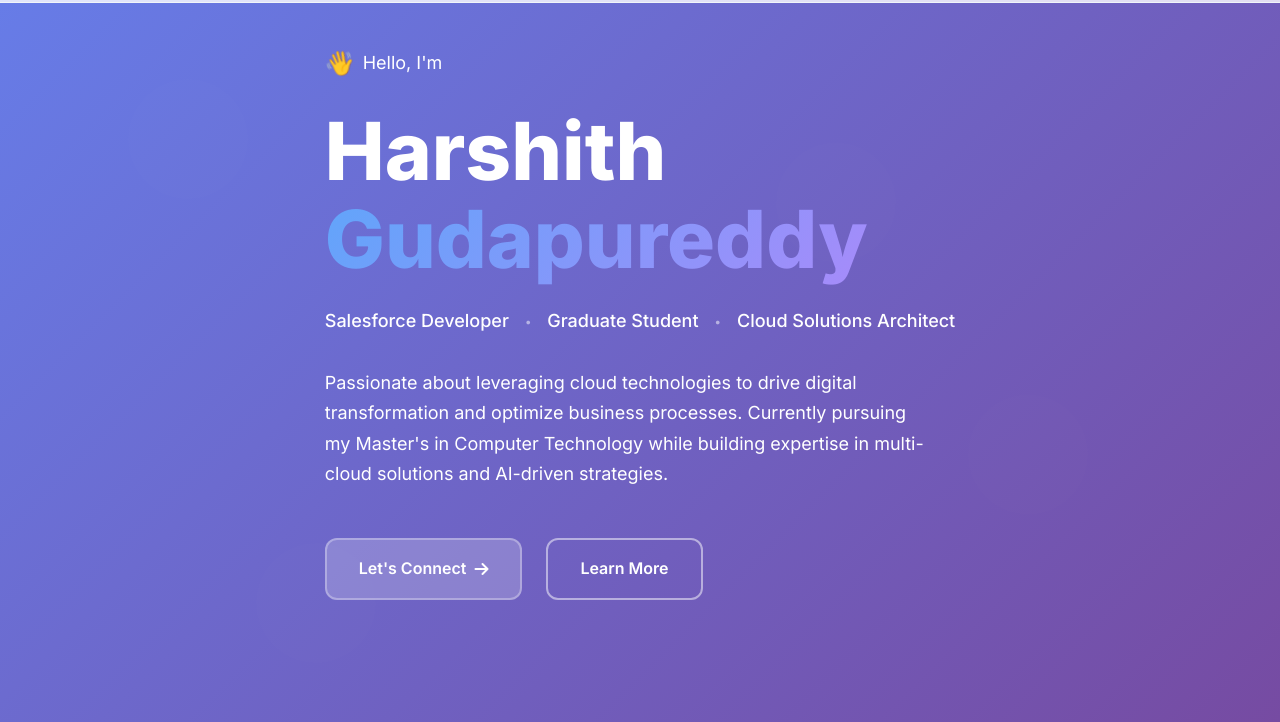
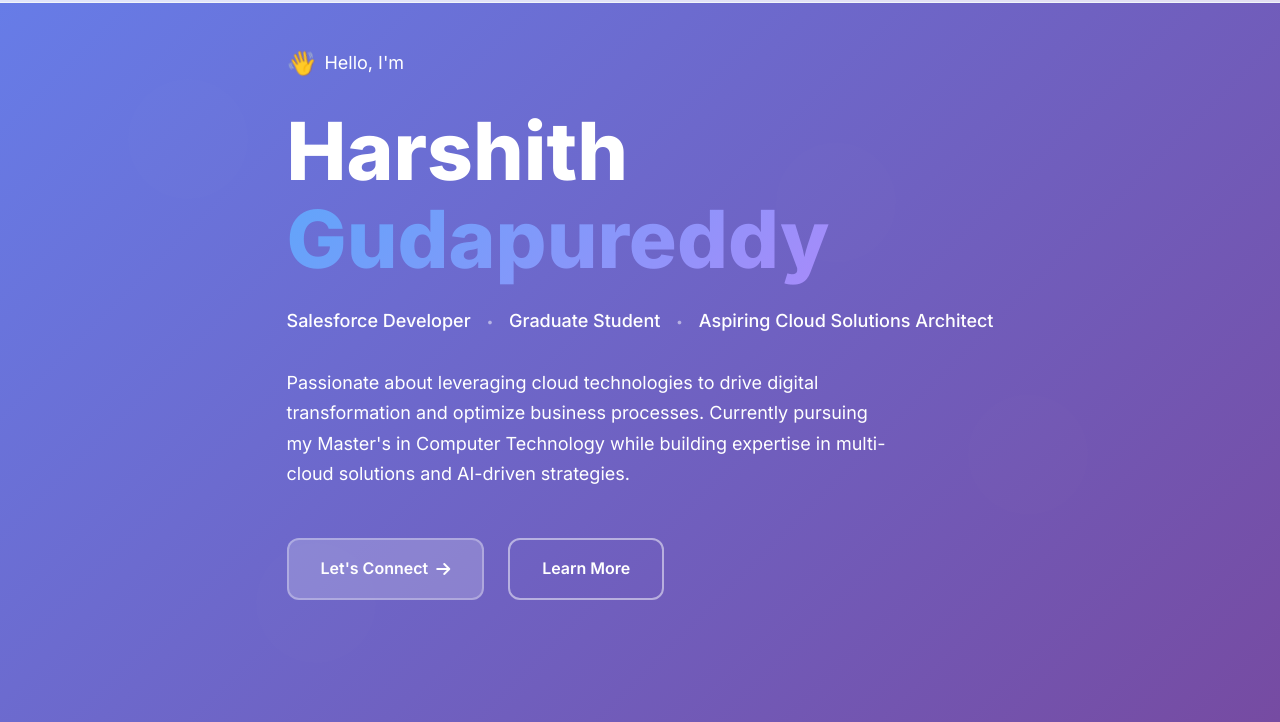
Before and after one commit to hgudapureddy/github-portfolio, a plain HTML site: page index.html in a window 1280 px wide. Shown: the part 78-800 px from the top of the page. Drawn offline with Linux system fonts and the light colour scheme.

Commit message:
Portfolio updates

```diff
--- a/index.html
+++ b/index.html
@@ -62,7 +62,7 @@
                     <span class="subtitle-separator">•</span>
                     <span class="subtitle-item">Graduate Student</span>
                     <span class="subtitle-separator">•</span>
-                    <span class="subtitle-item">Cloud Solutions Architect</span>
+                    <span class="subtitle-item">Aspiring Cloud Solutions Architect</span>
                 </div>
                 <p class="hero-description">
                     Passionate about leveraging cloud technologies to drive digital transformation and optimize business processes.
```
